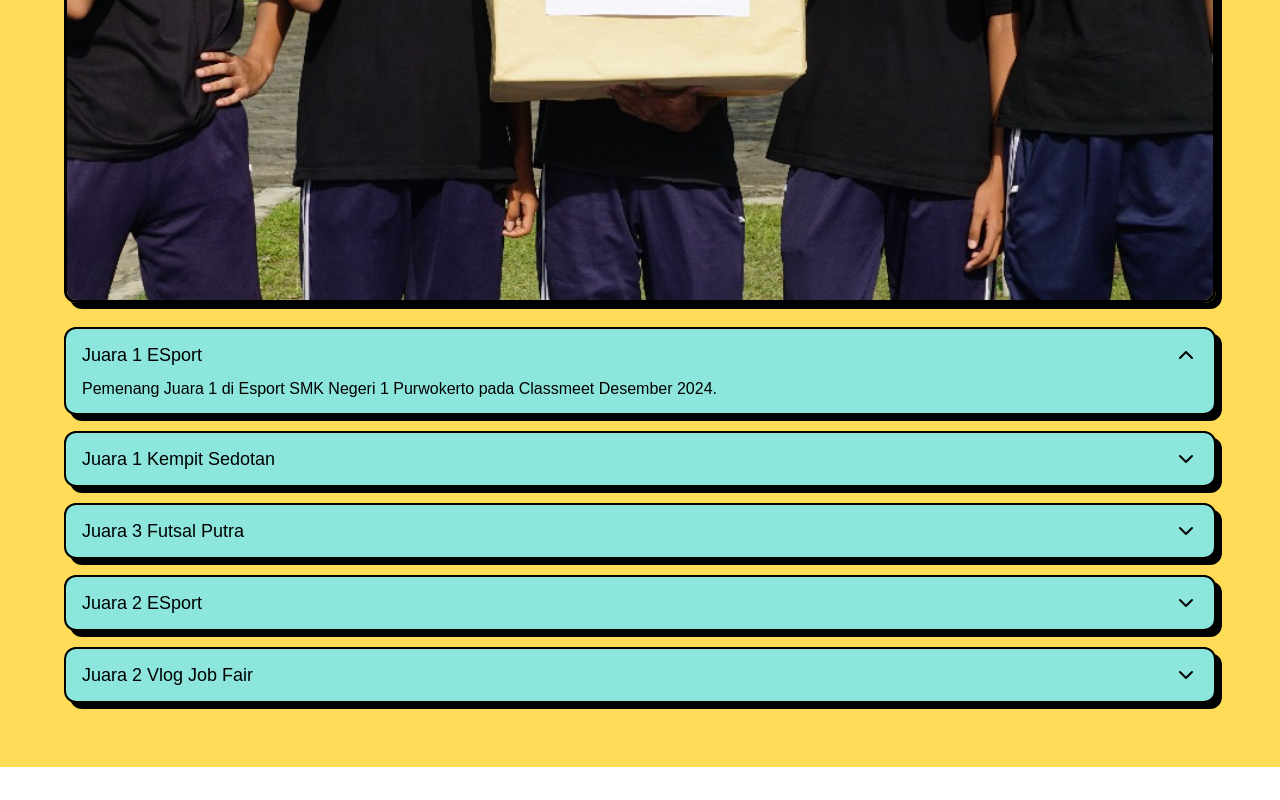
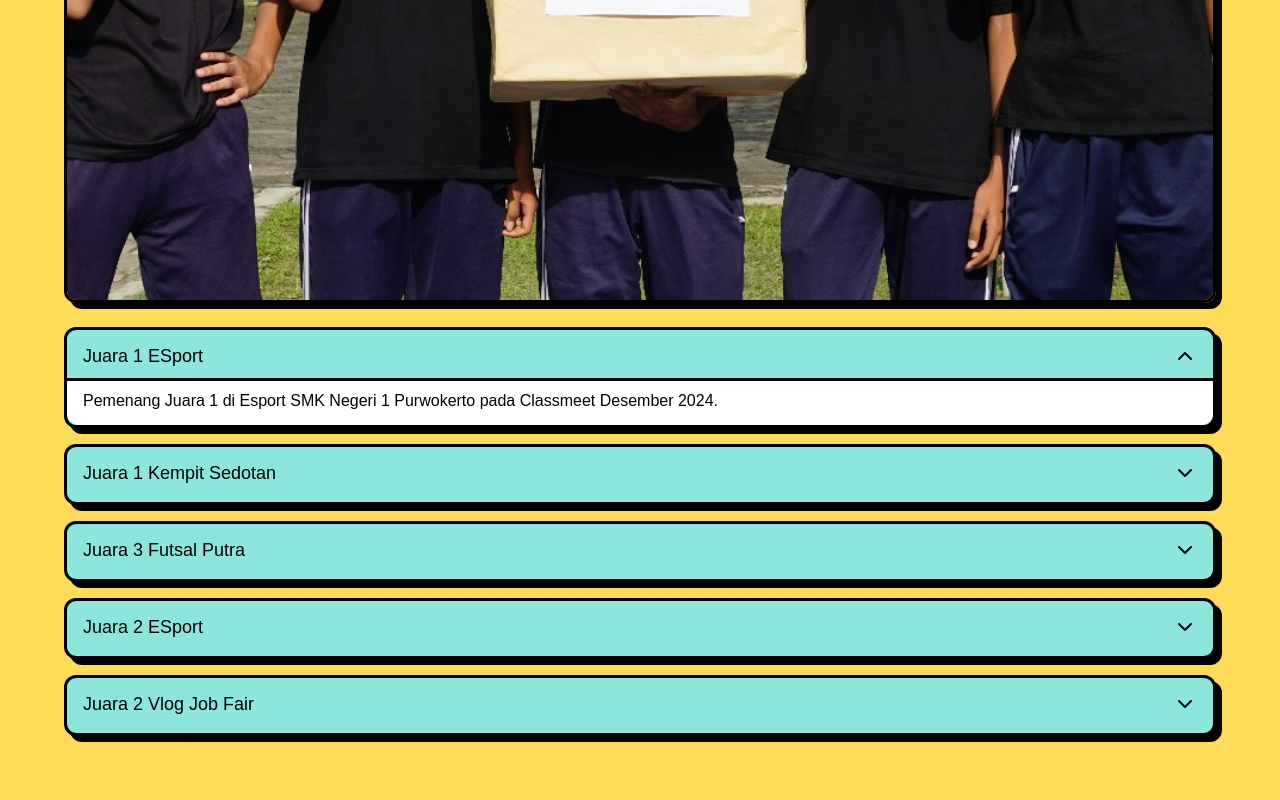
Before and after one commit to rifqi011/costudon-website, a React (Vite) app: page / in a window 1280 px wide. Shown: the part 8238-9038 px from the top of the page. Before the commit the page ends 9005 px from the top, so only its background shows below. Built offline with nearby package versions, Linux system fonts and the light colour scheme; a web font is replaced by a local one.

Commit message:
fix: adjust padding and border styles in Accordion component for improved layout

```diff
--- a/src/components/Accordion.jsx
+++ b/src/components/Accordion.jsx
@@ -2,15 +2,15 @@ import { ChevronDown } from "lucide-react"
 
 export default function Accordion({ title, description, isActive, onClick, className }) {
 	return (
-		<div onClick={onClick} className={`flex flex-col bg-teal px-4 py-3 shadow-black rounded-xl border-2 border-black transition-all duration-300 ease-in-out cursor-pointer ${className}`}>
-			<div className="flex justify-between items-center">
+		<div onClick={onClick} className={`flex flex-col bg-teal shadow-black rounded-xl border-3 border-black transition-all duration-300 ease-in-out cursor-pointer ${className}`}>
+			<div className="flex justify-between items-center px-4 pt-3">
 				<h3 className="font-medium text-lg">{title}</h3>
 
 				<ChevronDown className={`w-6 h-6 transition-transform duration-300 ${isActive ? "rotate-180" : ""}`} />
 			</div>
 
-			<div className={`overflow-hidden transition-all duration-300 ${isActive ? "max-h-[200px] mt-2 opacity-100" : "max-h-0 opacity-0"}`}>
-				<p className="text-black">{description}</p>
+			<div className={`overflow-hidden transition-all duration-300 px-4 pb-3 rounded-b-xl border-t-3 border-black bg-white ${isActive ? "max-h-[200px] mt-2 opacity-100" : "max-h-0 opacity-0"}`}>
+				<p className="text-black mt-2">{description}</p>
 			</div>
 		</div>
 	)
```
